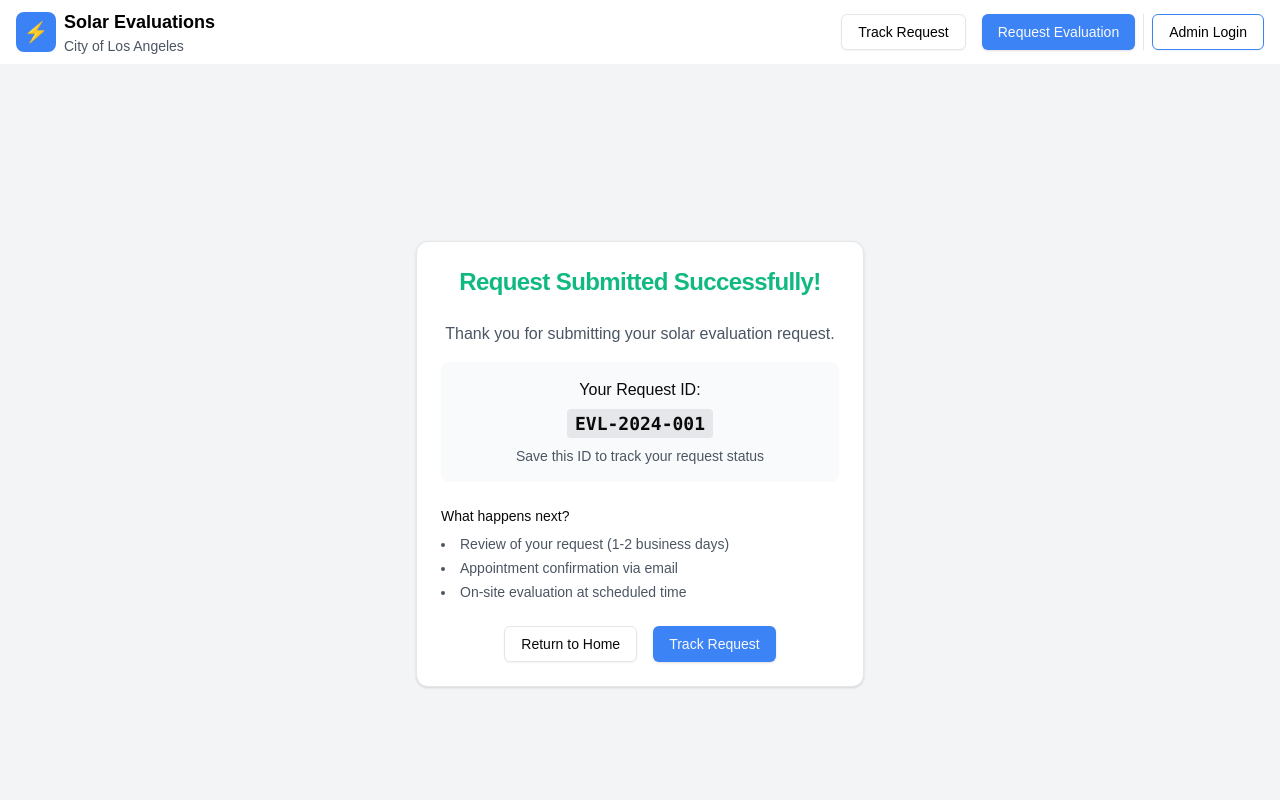
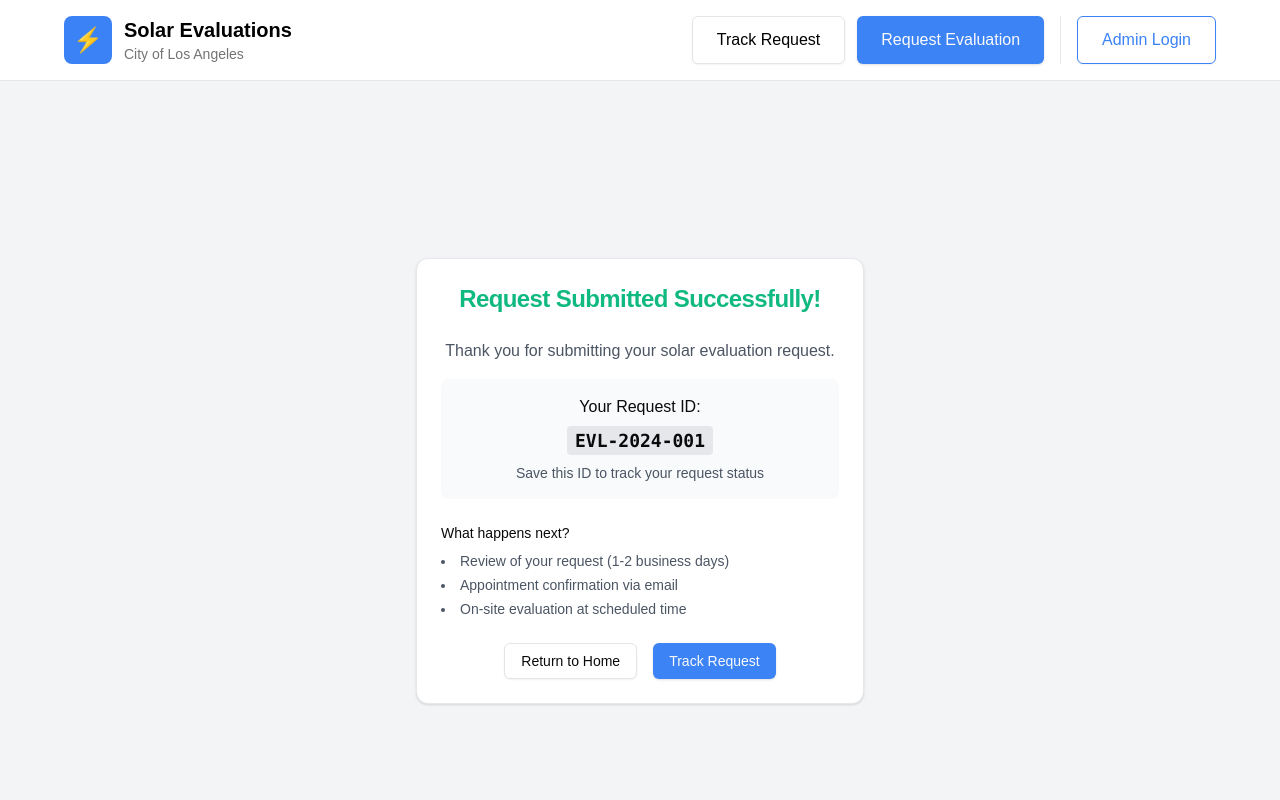
Before and after one commit to chingu-voyages/v52-tier3-team-33, a Next.js app in the folder solar-panel/: page /public/evaluate/form/success in a window 1280 px wide. Shown: the top 800 px of the page. Built offline with nearby package versions, Linux system fonts and the light colour scheme.

Commit message:
Add styling to header component

```diff
--- a/solar-panel/src/components/layout/header.tsx
+++ b/solar-panel/src/components/layout/header.tsx
@@ -6,34 +6,79 @@ import { Button } from "@/components/ui/button";
 
 export default function Header(): React.ReactNode {
   return (
-    <header className="w-full bg-white">
-      <div className="flex w-full max-w-full items-center justify-between px-4 py-2">
-        <Link href="/" className="flex items-center gap-2">
-          <div className="flex size-10 items-center justify-center rounded-lg bg-blue-500 text-xl text-white">
+    <header className="w-full border-b bg-white">
+      <div className="container flex max-w-screen-2xl flex-col px-4 sm:px-8 lg:px-16">
+        <div className="flex h-16 items-center justify-between sm:h-20">
+          <Link href="/" className="flex items-center gap-2 sm:gap-3">
+            <div className="flex size-10 items-center justify-center rounded-lg bg-blue-500 text-xl text-white sm:size-12 sm:text-2xl">
               ⚡
             </div>
             <div className="flex flex-col justify-around">
-            <h1 className="m-0 text-lg font-bold">Solar Evaluations</h1>
-            <h2 className="m-0 text-sm text-gray-600">City of Los Angeles</h2>
+              <h1 className="text-lg font-bold leading-none sm:text-xl">
+                Solar Evaluations
+              </h1>
+              <h2 className="text-muted-foreground text-xs sm:text-sm">
+                City of Los Angeles
+              </h2>
             </div>
           </Link>
 
-        <nav className="flex">
-          <div className="flex gap-4 border-r pr-2">
+          <div className="hidden md:flex md:items-center md:gap-4">
+            <div className="flex items-center gap-3 border-r pr-4">
               <Link href="/public/track">
-              <Button variant="outline">Track Request</Button>
+                <Button
+                  variant="outline"
+                  className="h-10 px-4 text-sm md:h-12 md:px-6 md:text-base"
+                >
+                  Track Request
+                </Button>
               </Link>
               <Link href="/public/evaluate">
-              <Button variant="default">Request Evaluation</Button>
+                <Button
+                  variant="default"
+                  className="h-10 px-4 text-sm md:h-12 md:px-6 md:text-base"
+                >
+                  Request Evaluation
+                </Button>
               </Link>
             </div>
-          <Link href="/admin/auth/login" className="pl-2">
-            <Button variant="secondaryOutline" className="admin-login-btn">
+            <Link href="/admin/auth/login">
+              <Button
+                variant="outline"
+                className="h-10 border-blue-500 px-4 text-sm text-blue-500 hover:bg-blue-50 md:h-12 md:px-6 md:text-base"
+              >
                 Admin Login
+              </Button>
+            </Link>
+          </div>
+
+          <div className="md:hidden">
+            <Link href="/admin/auth/login">
+              <Button
+                variant="outline"
+                className="border-blue-500 px-4 py-2 text-sm text-blue-500 hover:bg-blue-50"
+              >
+                Admin Login
+              </Button>
+            </Link>
+          </div>
+        </div>
+
+        <div className="border-t border-gray-100 py-3 md:hidden">
+          <nav className="flex items-center justify-between gap-3">
+            <Link href="/public/track" className="w-1/2">
+              <Button variant="outline" className="w-full px-4 py-2 text-sm">
+                Track Request
+              </Button>
+            </Link>
+            <Link href="/public/evaluate" className="w-1/2">
+              <Button variant="default" className="w-full px-4 py-2 text-sm">
+                Request Evaluation
               </Button>
             </Link>
           </nav>
         </div>
+      </div>
     </header>
   );
 }
```
Lines whose indentation alone changed are shown as unchanged.
